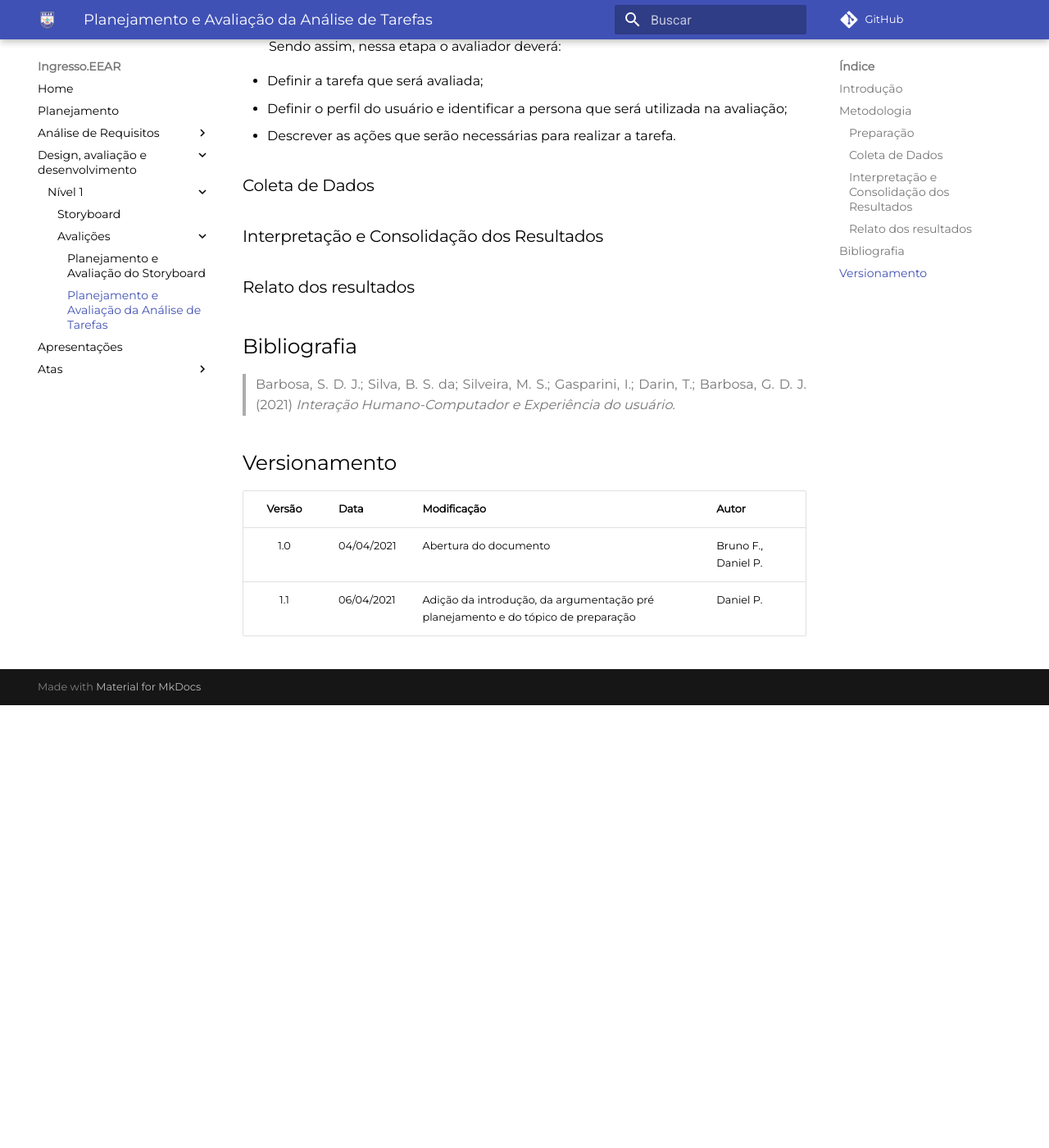
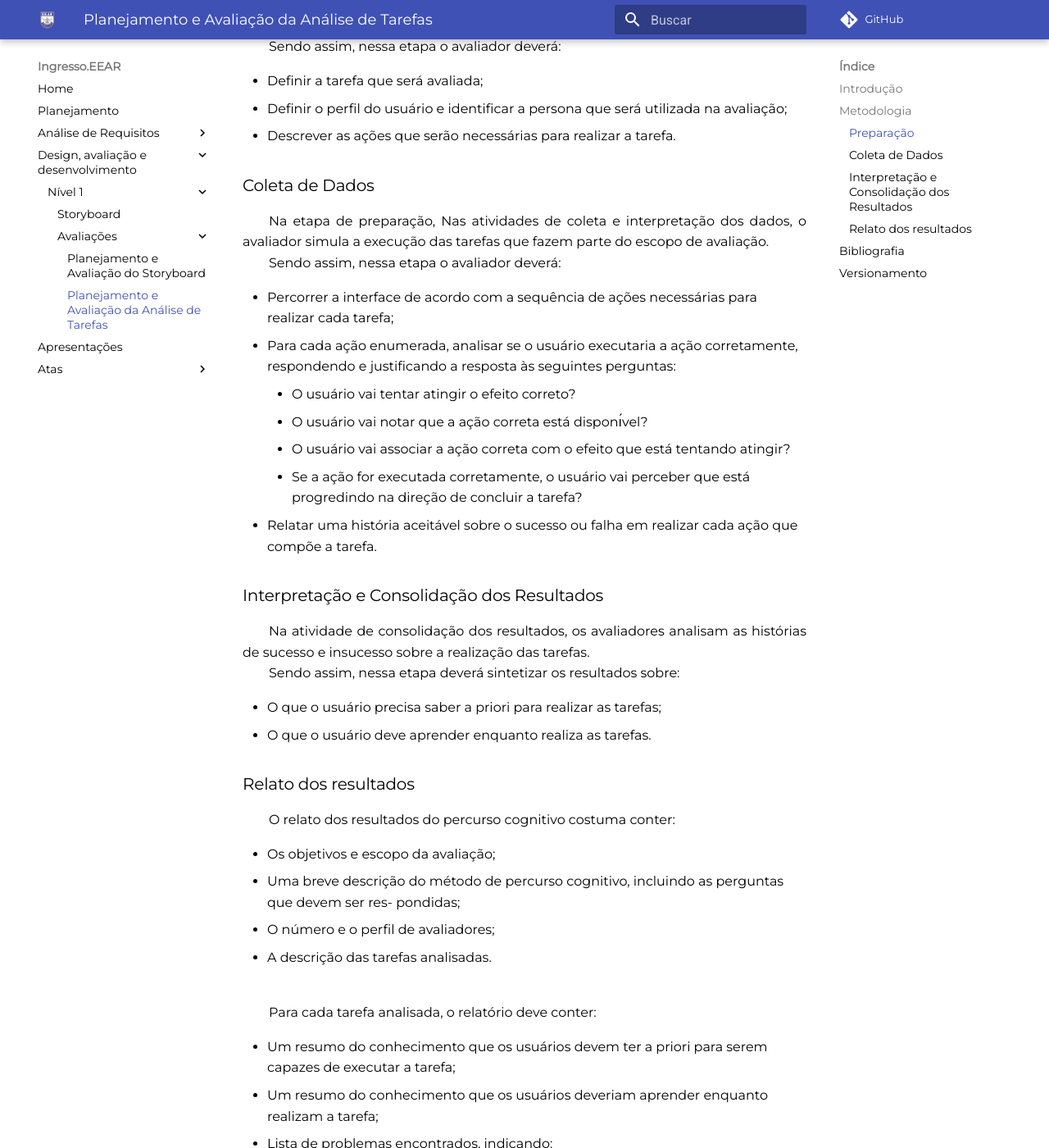
Before and after one commit to CarlosZoft/2020.2-Ingresso.eear, an MkDocs documentation site: the page built from docs/design-ava-dese/nivel-1/avaliacoes/plan-ava-ana-tarefas.md, in a window 1280 px wide and 1400 px high, scrolled down 1043 px. Shown: the whole window at 82% size. Built offline with MkDocs 1.6.1 and Material for MkDocs 9.7.7, drawn with Linux system fonts in a browser that asks for light colours; comment, search, counter and statistics services are not loaded; before the commit the page ends 1903 px from its top, so only the background shows below that; some of the changed text lies outside the part shown.

Commit message:
(#30) Inserindo tópicos restantes da Metodologia

```diff
--- a/docs/design-ava-dese/nivel-1/avaliacoes/plan-ava-ana-tarefas.md
+++ b/docs/design-ava-dese/nivel-1/avaliacoes/plan-ava-ana-tarefas.md
@@ -10,6 +10,7 @@
 &emsp;&emsp;Definido o objetivo, para partir ao planejamento da avaliação, será necessário definir também um método de avaliação. Sendo assim, lenvando em considerção o contexto e que se trata de uma avalição de um artefato sobre as tarefas realizadas no sistema, a equipe optou po utilizar o métodos de inspeção denomindao **Percurso Cognitivo.**<br>
 &emsp;&emsp;Através da exploração de interface, essa técnica visa a avaliação da facilidade de aprendizado do sistema. O percurso cognitivo guia a inspeção da interface pelas tarefas do usuário o que facilitará na avaliação da análise de tarefas.<br>
 &emsp;&emsp;Os tópicos a segui irão abordar o planejamento das etapas das avaliações que serão realizadas.
+
 ### Preparação
 &emsp;&emsp;Na etapa de preparação, o avaliador deve organizar os objetos do estudo e prepara o material de apoio.<br>
 &emsp;&emsp;Sendo assim, nessa etapa o avaliador deverá:
@@ -19,8 +20,43 @@
 - Descrever as ações que serão necessárias para realizar a tarefa.
 
 ### Coleta de Dados
+&emsp;&emsp;Na etapa de preparação, Nas atividades de coleta e interpretação dos dados, o avaliador simula a execução das tarefas que fazem parte do escopo de avaliação.<br>
+&emsp;&emsp;Sendo assim, nessa etapa o avaliador deverá:
+
+- Percorrer a interface de acordo com a sequência de ações necessárias para realizar cada tarefa;
+- Para cada ação enumerada, analisar se o usuário executaria a ação corretamente, respondendo e justificando a resposta às seguintes perguntas:
+    - O usuário vai tentar atingir o efeito correto?
+    - O usuário vai notar que a ação correta está disponı́vel?
+    - O usuário vai associar a ação correta com o efeito que está tentando atingir?
+    - Se a ação for executada corretamente, o usuário vai perceber que está progredindo na direção de concluir a tarefa?
+- Relatar uma história aceitável sobre o sucesso ou falha em realizar cada ação que compõe a tarefa.
+
 ### Interpretação e Consolidação dos Resultados
+&emsp;&emsp;Na atividade de consolidação dos resultados, os avaliadores analisam as histórias de sucesso e insucesso sobre a realização das tarefas.<br>
+&emsp;&emsp;Sendo assim, nessa etapa deverá sintetizar os resultados sobre:
+
+- O que o usuário precisa saber a priori para realizar as tarefas;
+- O que o usuário deve aprender enquanto realiza as tarefas.
+
 ### Relato dos resultados
+&emsp;&emsp;O relato dos resultados do percurso cognitivo costuma conter:<br>
+
+- Os objetivos e escopo da avaliação;
+- Uma breve descrição do método de percurso cognitivo, incluindo as perguntas que devem ser res-
+pondidas;
+- O número e o perfil de avaliadores;
+- A descrição das tarefas analisadas.<br><br>
+
+&emsp;&emsp;Para cada tarefa analisada, o relatório deve conter:<br>
+
+- Um resumo do conhecimento que os usuários devem ter a priori para serem capazes de executar a
+tarefa;
+- Um resumo do conhecimento que os usuários deveriam aprender enquanto realizam a tarefa;
+- Lista de problemas encontrados, indicando:
+    - A ação que o usuário deveria executar;
+    - Local na interface onde ocorreu o problema;
+    - Descrição e justificativa do problema.
+- Sugestões de solução.
 
 <!-- ## Análises -->
 
@@ -33,3 +69,4 @@
 |:-:|--|--|--|
 |1.0|04/04/2021|Abertura do documento| Bruno F., Daniel P. |
 |1.1|06/04/2021|Adição da introdução, da argumentação pré planejamento e do tópico de preparação| Daniel P. |
+|1.2|08/04/2021|Adição do tópico de Coleta de Dados, Interpretação e Consolidação dos Resultados, Relato dos resultados| Bruno F. |
--- a/mkdocs.yml
+++ b/mkdocs.yml
@@ -24,7 +24,7 @@ nav:
         - Design, avaliação e desenvolvimento:
                 - Nível 1:
                         - Storyboard: design-ava-dese/nivel-1/storyboard.md
-                        - Avalições:
+                        - Avaliações:
                                 - Planejamento e Avaliação do Storyboard: design-ava-dese/nivel-1/avaliacoes/plan-ava-storyboard.md
                                 - Planejamento e Avaliação da Análise de Tarefas: design-ava-dese/nivel-1/avaliacoes/plan-ava-ana-tarefas.md
         - Apresentações: apresentacoes.md
```
